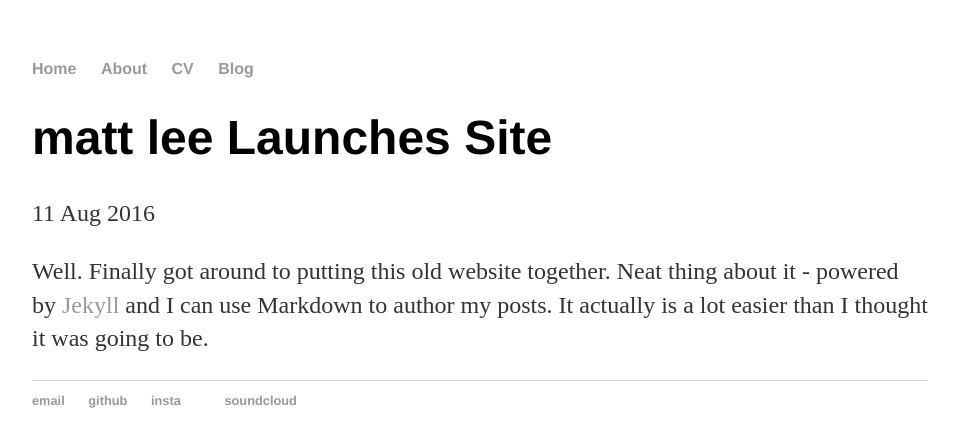
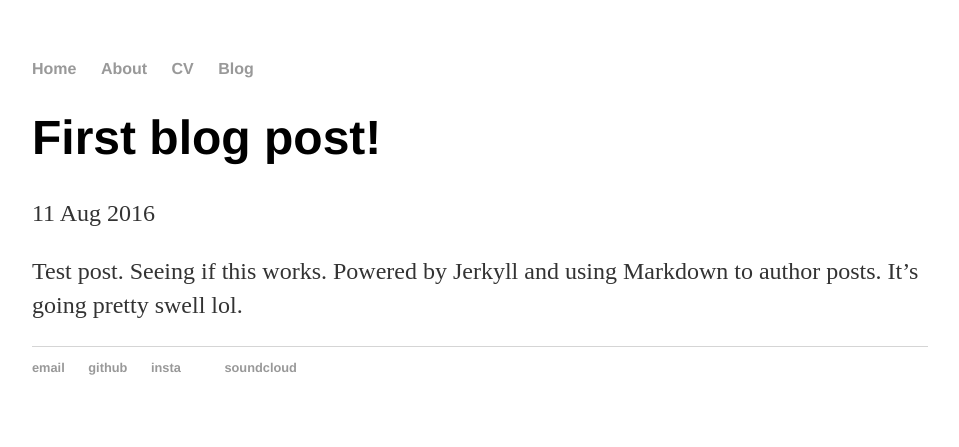
Before and after one commit to matthewjlee/matthewjlee.github.io, a Jekyll site: the page built from _posts/2016-08-11-started-blog.md, in a window 1280 px wide. Shown: the top 447 px of the page, without its empty margins (160-1119 px from the left). Built offline with Jekyll 4.4.1, drawn with Linux system fonts in a browser that asks for light colours.

Commit message:
changed some content

```diff
--- a/_posts/2016-08-11-started-blog.md
+++ b/_posts/2016-08-11-started-blog.md
@@ -1,7 +1,7 @@
 ---
 layout: post
-title: "matt lee Launches Site"
+title: "First blog post!"
 date: 2016-08-11
 ---
 
-Well. Finally got around to putting this old website together. Neat thing about it - powered by [Jekyll](http://jekyllrb.com) and I can use Markdown to author my posts. It actually is a lot easier than I thought it was going to be.
+Test post. Seeing if this works. Powered by Jerkyll and using Markdown to author posts. It's going pretty swell lol.
```
